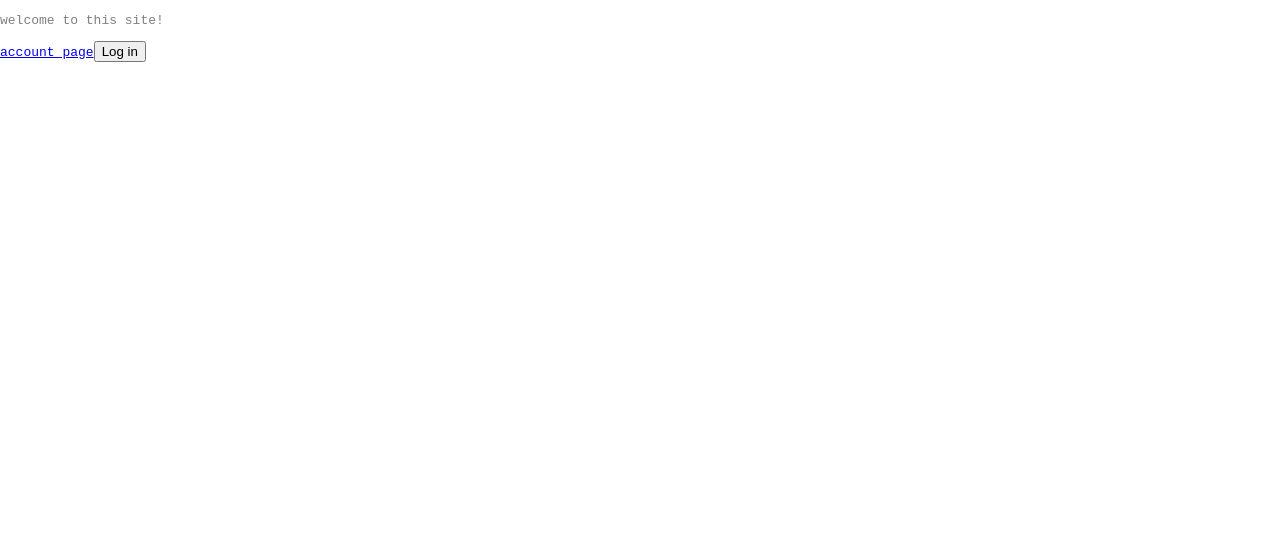
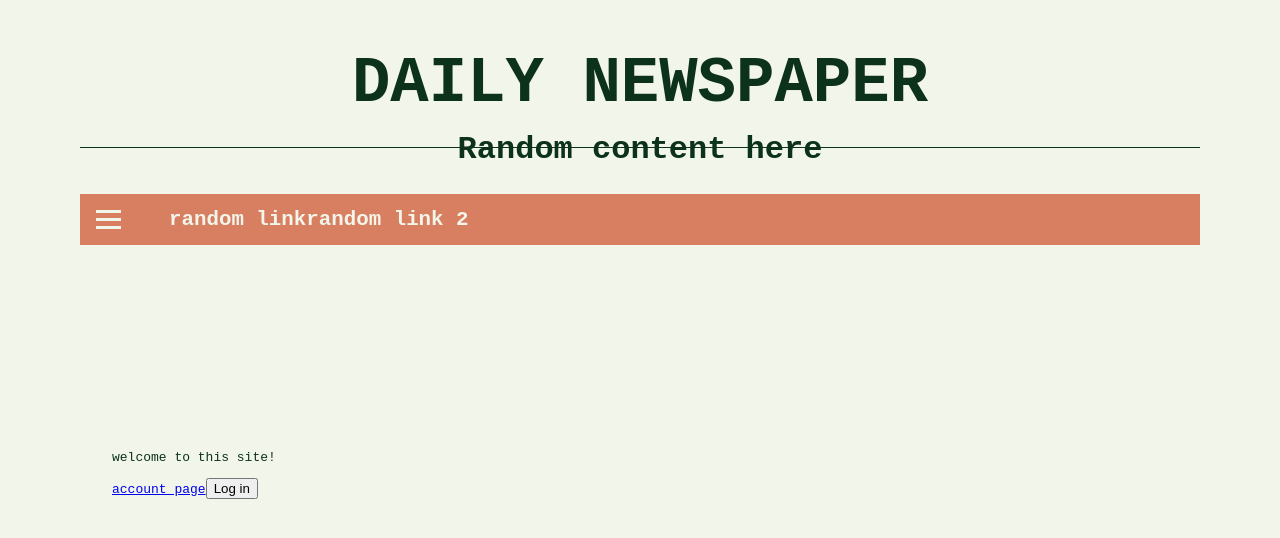
Before and after one commit to harshmehta14/Newspaper, a Gatsby site in the folder frontend_web/: page / in a window 1280 px wide. Built offline with nearby package versions, Linux system fonts and the light colour scheme; Gatsby itself is replaced by a stand-in of ours.

Commit message:
UI elements

```diff
--- a/frontend_web/src/components/layout.js
+++ b/frontend_web/src/components/layout.js
@@ -3,18 +3,55 @@ import * as React from "react"
 // styling
 import styled from "styled-components"
 import "../components/styles/global.css"
-// import Nav from "./nav"
+import Nav from "./nav"
 // import Footer from "./footer"
 
 const Container = styled.div`
 	font-family: var(--f1);
-	color: var(--c3);
+	color: var(--c2);
+`
+const Header = styled.h1`
+	text-align: center;
+	font-size: 4rem;
+	text-transform: uppercase;
+	margin-top: 3rem;
+`
+
+const Header2 = styled.h2`
+	font-size: 2rem;
+	position: relative;
+	text-align: center;
+	margin-top: -2rem;
+	background: var(--c3);
+	z-index: 1;
+
+	::before,
+	::after {
+		display: block;
+		content: " ";
+		width: 42rem;
+		height: 0.1rem;
+		background-color: var(--c2);
+		position: absolute;
+		top: 1rem;
+	}
+
+	::before {
+		left: 0;
+	}
+
+	::after {
+		right: 0;
+	}
 `
 
 const Layout = ({ children }) => {
 	return (
 		<>
 			<Container>
+				<Header>Daily newspaper</Header>
+				<Header2>Random content here</Header2>
+				<Nav />
 				<main>{children}</main>
 			</Container>
 		</>
--- a/frontend_web/src/components/nav.js
+++ b/frontend_web/src/components/nav.js
@@ -0,0 +1,57 @@
+import * as React from "react"
+import styled from "styled-components"
+import { useState } from "react"
+import { Link } from "gatsby"
+import { bar, ham } from "../components/styles/nav.module.css"
+
+const Pagelinks = styled.nav`
+	padding: 0.7rem 1rem;
+	background-color: var(--c1);
+	display: flex;
+	align-items: center;
+	justify-content: flex-start;
+	gap: 3rem;
+	ul {
+		margin: 0;
+		display: flex;
+		justify-content: space-between;
+		align-items: center;
+		list-style: none;
+		padding: 0;
+	}
+
+	ul a {
+		text-decoration: none;
+		color: var(--c3);
+		font-size: 1.3rem;
+		font-weight: 700;
+	}
+`
+
+export default function Nav() {
+	const [toggle, setToggle] = useState(false)
+
+	const handleToggle = () => {
+		setToggle(!toggle)
+	}
+
+	return (
+		<Pagelinks>
+			<div
+				className={ham}
+				role="navigation">
+				<span className={bar}></span>
+				<span className={bar}></span>
+				<span className={bar}></span>
+			</div>
+			<ul>
+				<li>
+					<Link to="/">random link</Link>
+				</li>
+				<li>
+					<Link to="/">random link 2</Link>
+				</li>
+			</ul>
+		</Pagelinks>
+	)
+}
--- a/frontend_web/src/components/styles/global.css
+++ b/frontend_web/src/components/styles/global.css
@@ -1,7 +1,7 @@
 :root {
-	--c1: red;
-	--c2: black;
-	--c3: gray;
+	--c1: #d87f62;
+	--c2: #0d321b;
+	--c3: #f2f5e9;
 	--f1: monospace;
 }
 
@@ -11,5 +11,11 @@
 
 body {
 	margin: 0;
-	padding: 0;
+	padding: 0 5rem;
+	background-color: var(--c3);
 }
+
+main {
+	margin-top: 10rem;
+	padding: 2rem;
+}
--- /dev/null
+++ b/frontend_web/src/components/styles/nav.module.css
@@ -0,0 +1,14 @@
+/* navigation styles */
+.bar {
+	display: block;
+	width: 25px;
+	height: 3px;
+	background-color: var(--c3);
+	transition: all 0.3s ease-in-out;
+	margin: 0.3rem auto;
+}
+
+.ham {
+	display: block;
+	cursor: pointer;
+}
--- a/frontend_web/src/pages/index.js
+++ b/frontend_web/src/pages/index.js
@@ -1,7 +1,7 @@
 import * as React from "react"
 import { Link } from "gatsby"
 import Layout from "../components/layout"
-import icon from "../images/icon.png"
+import "../components/styles/global.css"
 import LoginButton from "../components/LoginButton"
 
 const IndexPage = () => {
@@ -23,9 +23,5 @@ export const Head = () => (
 			name="keywords"
 			content="newspaper app"
 		/>
-		<meta
-			name="image"
-			content={icon}
-		/>
 	</>
 )
```
Also changed, not shown: 1 other file.
